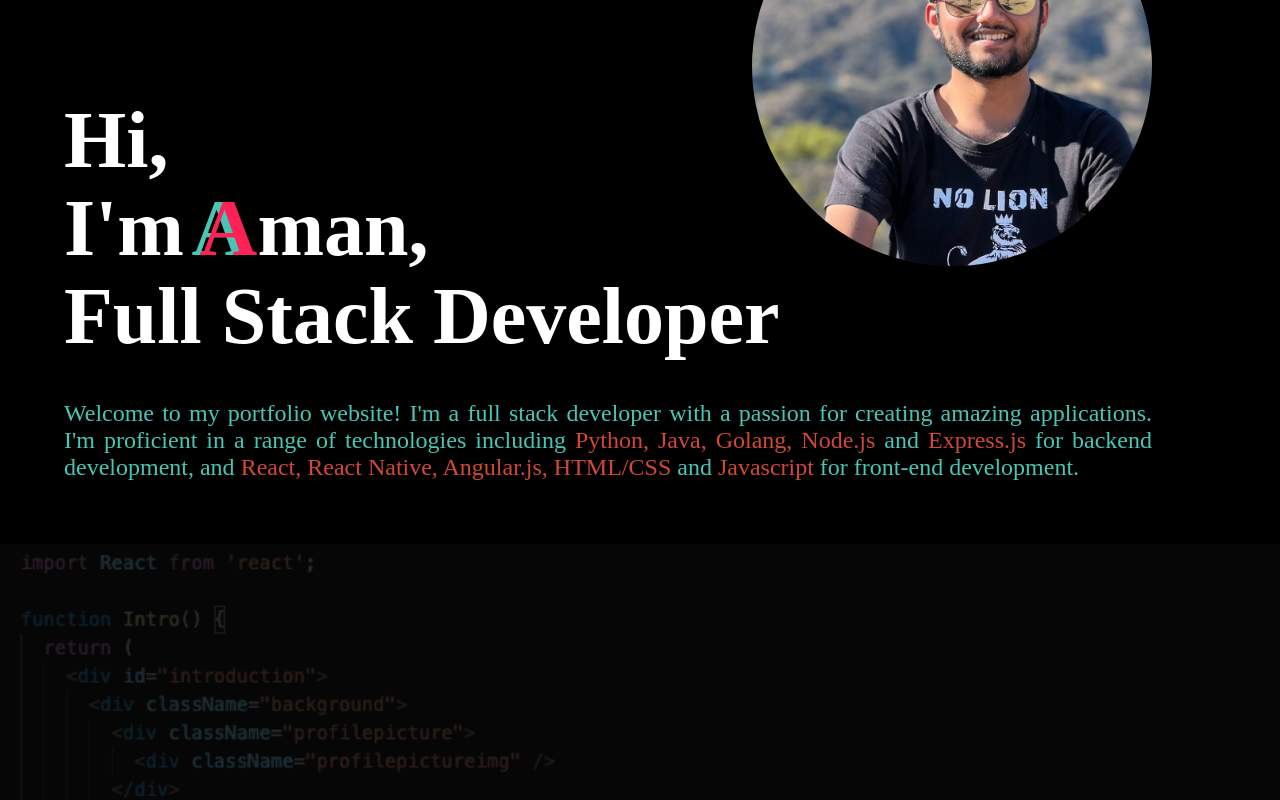
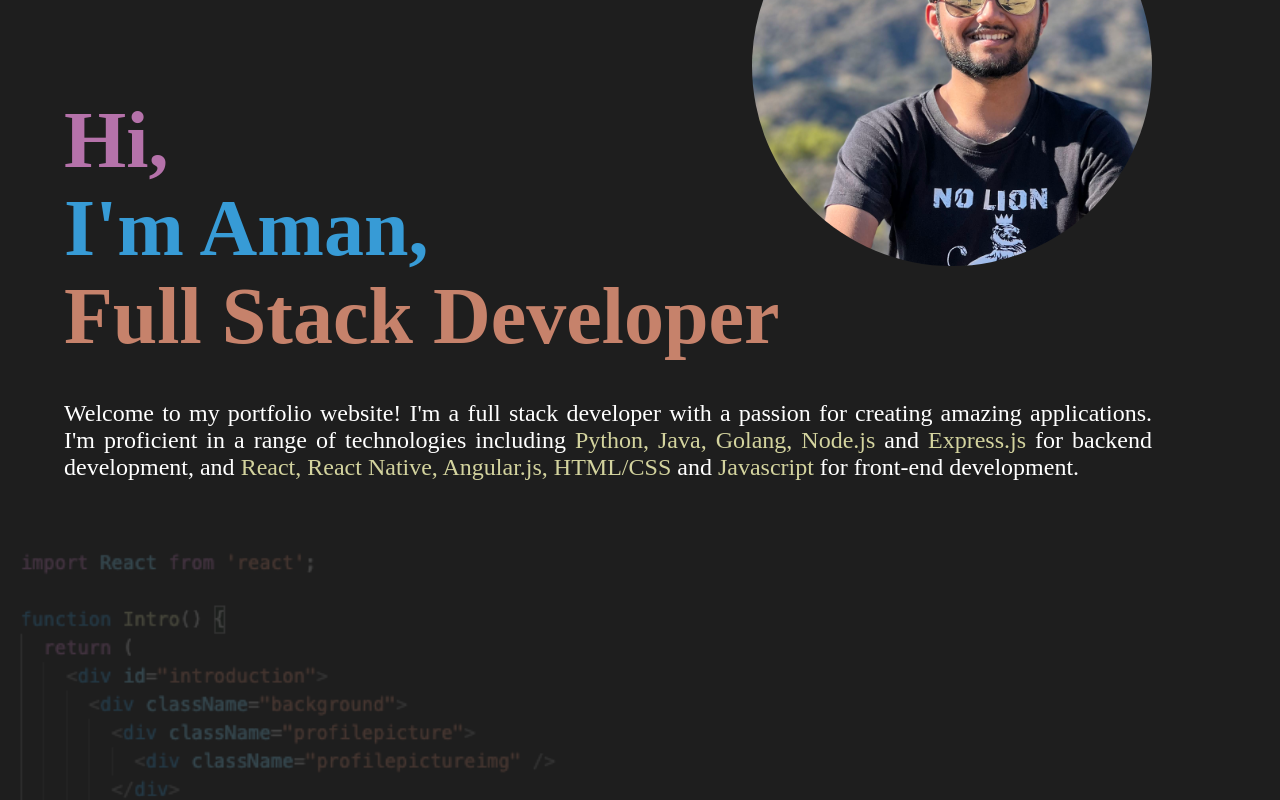
Before and after one commit to RuchikaKasireddy/Portfolio, a React (Create React App) app: page / in a window 1280 px wide. Shown: the part 200-1000 px from the top of the page. Built offline with nearby package versions, Linux system fonts and the light colour scheme.

Commit message:
Minor UI color changes

```diff
--- a/src/About.js
+++ b/src/About.js
@@ -51,7 +51,7 @@ function About() {
   return (
     <div id="about">
       <div className="aboutheader">
-        <p><span className="shadowhighlight">A</span>bout me</p>
+        <p className="bluehighlight">About me</p>
       </div>
       <div className="abouttext">
         <p>
@@ -62,7 +62,7 @@ function About() {
           this knowledge to my future projects.
         </p>
         <p>
-          This website has been built using<span className="highlight"> React.js, </span> which is one of my favorite
+          This website has been built using<span className="orangehighlight"> React.js, </span> which is one of my favorite
           technologies to work with. I have had the opportunity to work on a
           variety of projects, from developing web-based applications to building
           native mobile applications. With each project, I strive to provide the
--- a/src/App.css
+++ b/src/App.css
@@ -5,10 +5,11 @@
 html, body {
   height: 100%;
   width: 100%;
-  background-color: #000;
+  background-color: #1e1e1e;
   scroll-behavior: smooth;
   font-family: serif;
   text-align: justify;
+  color: white;
 }
 
 .canvas {
@@ -35,21 +36,28 @@ html, body {
   background-repeat: no-repeat;
   content: "";
   position: absolute;
-  background-color: black;
+  background-color: transparent;
   opacity: 0.2;
 }
 
-.introtext, .abouttext {
-  color: #49c5b6;
+.pinkhighlight {
+  color: #b572aa;
+}
+
+.bluehighlight {
+  color: #379bd6;
+}
+
+.orangehighlight {
+  color: #c6826b;
+}
+
+.yellowhighlight {
+  color: #d3d39e;
 }
 
 .introheader, .aboutheader {
   font-weight: bold;
-  color: white;
-}
-
-.highlight {
-  color: #D14836;
 }
 
 .profilepicture {
@@ -68,11 +76,6 @@ html, body {
   background-size: cover;
   background-repeat: no-repeat;
   transform: scale(1.5);
-}
-
-.shadowhighlight {
-  color: #fd2155;
-  text-shadow: -0.1em 0em #49c5b6;
 }
 
 .burgerbutton {
--- a/src/Intro.js
+++ b/src/Intro.js
@@ -9,20 +9,20 @@ function Intro() {
         </div>
         <div>
           <div className="introheader">
-            <p>Hi,</p>
-            <p>I'm <span className="shadowhighlight">A</span>man,</p>
-            <p>Full Stack Developer</p>
+            <p className="pinkhighlight">Hi,</p>
+            <p className="bluehighlight">I'm Aman,</p>
+            <p className="orangehighlight">Full Stack Developer</p>
           </div>
           <div className="introtext">
             <p>
               Welcome to my portfolio website! I'm a full stack developer with a
               passion for creating amazing applications. I'm proficient in a range of technologies including
-              <span className="highlight"> Python, Java, Golang, Node.js </span>
+              <span className="yellowhighlight"> Python, Java, Golang, Node.js </span>
               and
-              <span className="highlight"> Express.js </span>for
+              <span className="yellowhighlight"> Express.js </span>for
               backend development, and
-              <span className="highlight"> React, React Native, Angular.js, HTML/CSS
-              </span> and<span className="highlight"> Javascript </span>
+              <span className="yellowhighlight"> React, React Native, Angular.js, HTML/CSS
+              </span> and<span className="yellowhighlight"> Javascript </span>
               for front-end development.
             </p>
           </div>
```
